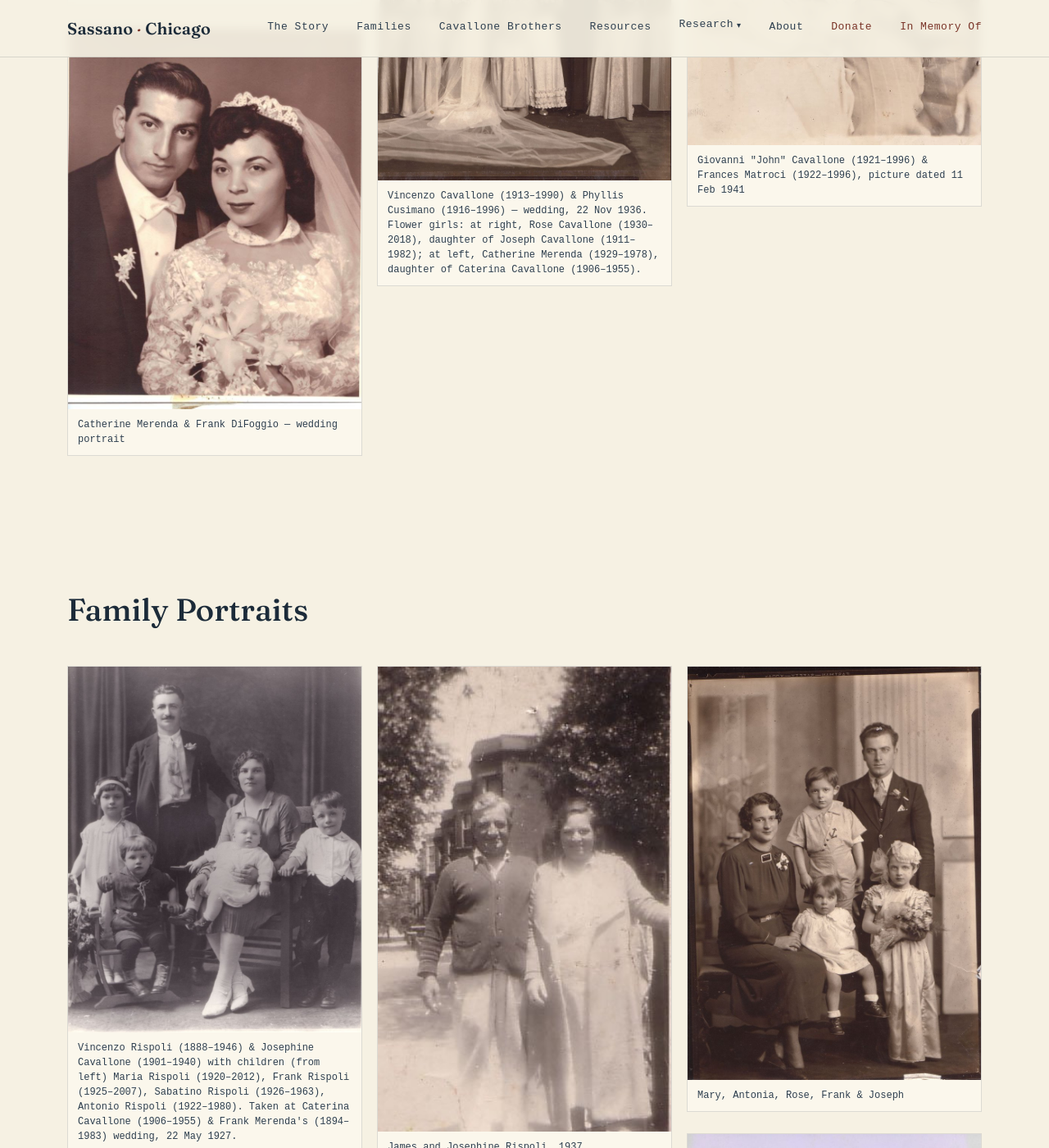
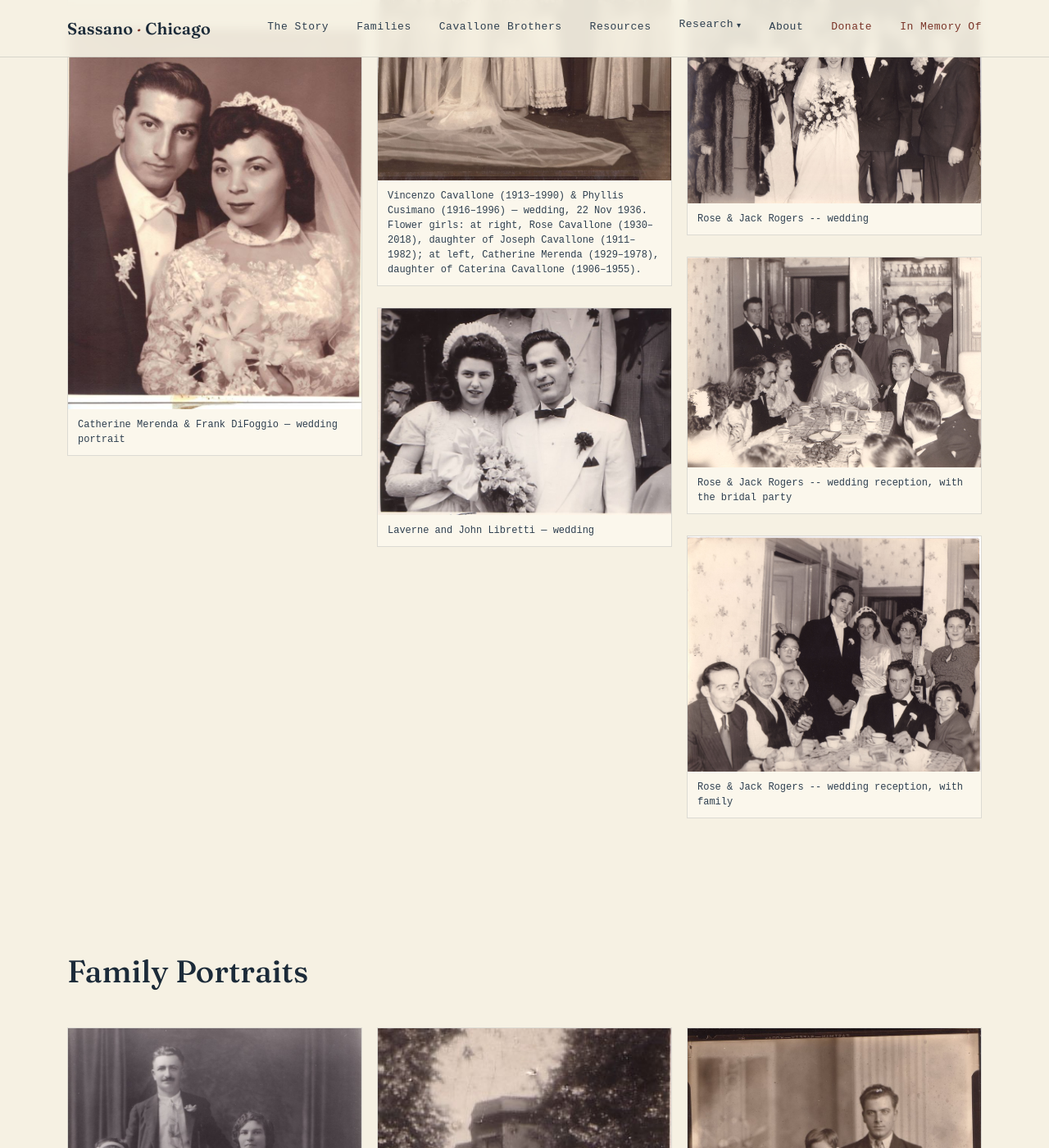
Before and after one commit to johncavallone/sassanochicago, a Jekyll site: the page built from gallery.html, in a window 1280 px wide and 1400 px high, scrolled down 1219 px. Shown: the whole window at 82% size. Built offline with Jekyll 4.4.1, drawn with Linux system fonts in a browser that asks for light colours; some web fonts are replaced; some of the changed text lies outside the part shown.

Commit message:
Add files via upload

```diff
--- a/gallery.html
+++ b/gallery.html
@@ -8,7 +8,7 @@ description: >-
 ---
 
 <div class="page-header">
-  <span class="eyebrow">40 photographs · 1857–1950s</span>
+  <span class="eyebrow">48 photographs · 1857–1950s</span>
   <h1>Photo gallery.</h1>
   <p class="lede">Weddings, family portraits, and everyday moments from the Federal Street community. Click any photo to view it full size.</p>
 </div>
@@ -44,6 +44,18 @@ description: >-
       <figure class="gallery-item" onclick="openLightbox(7)">
         <img src="{{ '/assets/images/gallery/John_and_Frances_02111941.jpg' | relative_url }}" alt="Giovanni &quot;John&quot; Cavallone &amp; Frances Matroci, 11 Feb 1941" loading="lazy">
         <figcaption>Giovanni "John" Cavallone (1921–1996) &amp; Frances Matroci (1922–1996), picture dated 11 Feb 1941</figcaption>
+      </figure>
+      <figure class="gallery-item" onclick="openLightbox(40)">
+        <img src="{{ '/assets/images/gallery/Rose_and_Jack_Rogers_Wedding.jpg' | relative_url }}" alt="Rose &amp; Jack Rogers -- wedding" loading="lazy">
+        <figcaption>Rose &amp; Jack Rogers -- wedding</figcaption>
+      </figure>
+      <figure class="gallery-item" onclick="openLightbox(41)">
+        <img src="{{ '/assets/images/gallery/Rose_and_Jack_Rogers_Wedding_1.jpg' | relative_url }}" alt="Rose &amp; Jack Rogers -- wedding reception, with the bridal party" loading="lazy">
+        <figcaption>Rose &amp; Jack Rogers -- wedding reception, with the bridal party</figcaption>
+      </figure>
+      <figure class="gallery-item" onclick="openLightbox(42)">
+        <img src="{{ '/assets/images/gallery/Rose_and_Jack_Rogers_Wedding_2.jpg' | relative_url }}" alt="Rose &amp; Jack Rogers -- wedding reception, with family" loading="lazy">
+        <figcaption>Rose &amp; Jack Rogers -- wedding reception, with family</figcaption>
       </figure>
     </div>
   </div>
@@ -96,6 +108,10 @@ description: >-
       <figure class="gallery-item" onclick="openLightbox(18)">
         <img src="{{ '/assets/images/gallery/FrankRosemaryAndyFrancesJohn.jpg' | relative_url }}" alt="Frank, Rosemary, Andy, Frances &amp; John" loading="lazy">
         <figcaption>Frank, Rosemary, Andy, Frances &amp; John</figcaption>
+      </figure>
+      <figure class="gallery-item" onclick="openLightbox(43)">
+        <img src="{{ '/assets/images/gallery/Dora-1.jpg' | relative_url }}" alt="Dora, portrait" loading="lazy">
+        <figcaption>Dora, portrait</figcaption>
       </figure>
     </div>
   </div>
@@ -226,6 +242,22 @@ description: >-
         <img src="{{ '/assets/images/gallery/Jerry-Rispoli.jpg' | relative_url }}" alt="Jerry Rispoli referees an arm-wrestling match over a pile of cash" loading="lazy">
         <figcaption>Jerry Rispoli referees an arm-wrestling match over a pile of cash</figcaption>
       </figure>
+      <figure class="gallery-item" onclick="openLightbox(44)">
+        <img src="{{ '/assets/images/gallery/Family_Gathering_CardTable.jpg' | relative_url }}" alt="Family gathering" loading="lazy">
+        <figcaption>Family gathering</figcaption>
+      </figure>
+      <figure class="gallery-item" onclick="openLightbox(45)">
+        <img src="{{ '/assets/images/gallery/JohnCavalloneTonyRispoli-1.jpg' | relative_url }}" alt="John Cavallone &amp; Tony Rispoli, at a party" loading="lazy">
+        <figcaption>John Cavallone &amp; Tony Rispoli, at a party</figcaption>
+      </figure>
+      <figure class="gallery-item" onclick="openLightbox(46)">
+        <img src="{{ '/assets/images/gallery/JamesRosePhyllis-1.jpg' | relative_url }}" alt="James, Rose &amp; Phyllis" loading="lazy">
+        <figcaption>James, Rose &amp; Phyllis</figcaption>
+      </figure>
+      <figure class="gallery-item" onclick="openLightbox(47)">
+        <img src="{{ '/assets/images/gallery/FrankieDotJoanneJoeJamesMaryTonyEmiliaDoraJerry.jpg' | relative_url }}" alt="Frankie, Dot, Joanne, Joe, James, Mary, Tony, Emilia, Dora &amp; Jerry" loading="lazy">
+        <figcaption>Frankie, Dot, Joanne, Joe, James, Mary, Tony, Emilia, Dora &amp; Jerry</figcaption>
+      </figure>
     </div>
   </div>
 </section>
@@ -285,7 +317,15 @@ description: >-
   {src:"{{ '/assets/images/gallery/CatherineFrannieRitaDora.jpg' | relative_url }}", caption:"Catherine, Frannie, Rita &amp; Dora, cooking together"},
   {src:"{{ '/assets/images/gallery/FatherLiftingToddler.jpg' | relative_url }}", caption:"A father lifts his son up to the wallpaper"},
   {src:"{{ '/assets/images/gallery/John_DiFoggio_and_Linda_Jocco.jpg' | relative_url }}", caption:"John DiFoggio &amp; Linda Jocco, playing outside"},
-  {src:"{{ '/assets/images/gallery/Jerry-Rispoli.jpg' | relative_url }}", caption:"Jerry Rispoli referees an arm-wrestling match over a pile of cash"}
+  {src:"{{ '/assets/images/gallery/Jerry-Rispoli.jpg' | relative_url }}", caption:"Jerry Rispoli referees an arm-wrestling match over a pile of cash"},
+  {src:"{{ '/assets/images/gallery/Rose_and_Jack_Rogers_Wedding.jpg' | relative_url }}", caption:"Rose &amp; Jack Rogers -- wedding"},
+  {src:"{{ '/assets/images/gallery/Rose_and_Jack_Rogers_Wedding_1.jpg' | relative_url }}", caption:"Rose &amp; Jack Rogers -- wedding reception, with the bridal party"},
+  {src:"{{ '/assets/images/gallery/Rose_and_Jack_Rogers_Wedding_2.jpg' | relative_url }}", caption:"Rose &amp; Jack Rogers -- wedding reception, with family"},
+  {src:"{{ '/assets/images/gallery/Dora-1.jpg' | relative_url }}", caption:"Dora, portrait"},
+  {src:"{{ '/assets/images/gallery/Family_Gathering_CardTable.jpg' | relative_url }}", caption:"Family gathering"},
+  {src:"{{ '/assets/images/gallery/JohnCavalloneTonyRispoli-1.jpg' | relative_url }}", caption:"John Cavallone &amp; Tony Rispoli, at a party"},
+  {src:"{{ '/assets/images/gallery/JamesRosePhyllis-1.jpg' | relative_url }}", caption:"James, Rose &amp; Phyllis"},
+  {src:"{{ '/assets/images/gallery/FrankieDotJoanneJoeJamesMaryTonyEmiliaDoraJerry.jpg' | relative_url }}", caption:"Frankie, Dot, Joanne, Joe, James, Mary, Tony, Emilia, Dora &amp; Jerry"}
 ];
   var currentIndex = 0;
   function openLightbox(i){
```
Also changed, not shown: assets/images/gallery/Dora-1.jpg (added), assets/images/gallery/Family_Gathering_CardTable.jpg (added), assets/images/gallery/FrankieDotJoanneJoeJamesMaryTonyEmiliaDoraJerry.jpg (added), assets/images/gallery/JamesRosePhyllis-1.jpg (added), assets/images/gallery/JohnCavalloneTonyRispoli-1.jpg (added), assets/images/gallery/Rose_and_Jack_Rogers_Wedding.jpg (added), assets/images/gallery/Rose_and_Jack_Rogers_Wedding_1.jpg (added), assets/images/gallery/Rose_and_Jack_Rogers_Wedding_2.jpg (added).
